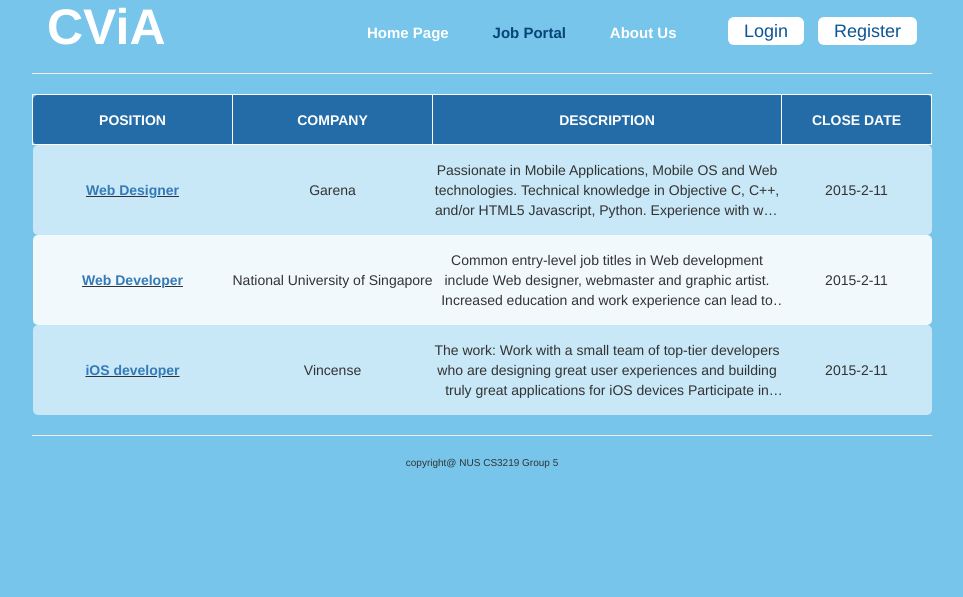
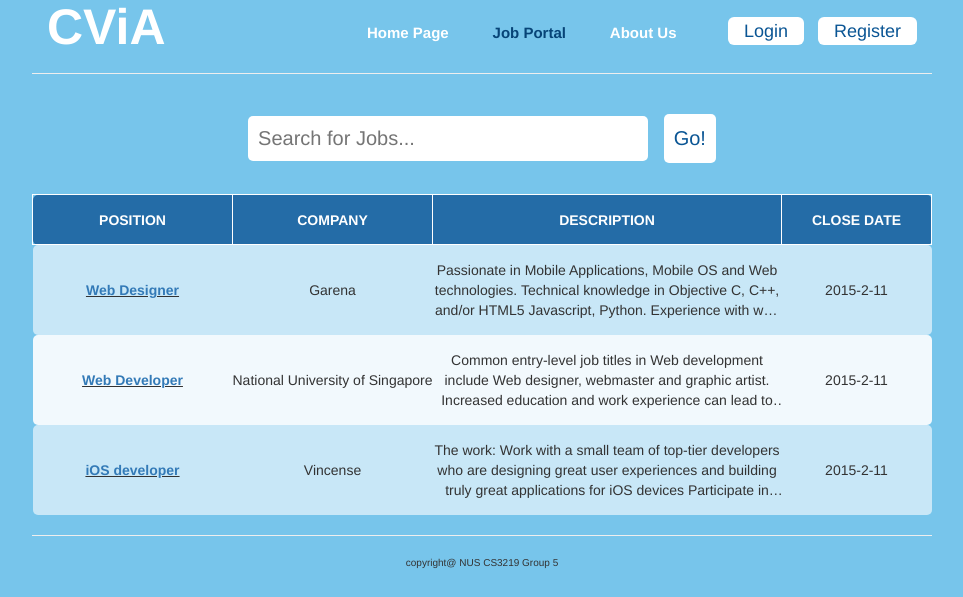
Before and after one commit to java-wei/CVIA, a PHP site: page /CVIA/jobPortal.php in a window 1280 px wide. Shown: the part 28-625 px from the top of the page, without its empty margins (158-1121 px from the left). Run offline with PHP 8.4, Linux system fonts and the light colour scheme; data comes from the database, SQL or seed files in the repository; some libraries are stand-ins or nearby versions.

Commit message:
Implement the search function in index.php & jobPortal.php

```diff
--- a/css/indexcss.css
+++ b/css/indexcss.css
@@ -153,7 +153,7 @@ hr {
 	margin-bottom: 20px;
 }
 
-#LoginButton, #RegisterButton, .UploadCVButton, #checkRankingButton, .ViewCVButton, #phpCVForm {
+#LoginButton, #RegisterButton, .UploadCVButton, #checkRankingButton, .ViewCVButton, #phpCVForm, #searchJobButton {
 	margin-left: 10px;
 	border: none;
 	color: rgb(10, 85, 148);
@@ -161,9 +161,18 @@ hr {
 	padding-bottom: 2px;
 }
 
+#searchJobInput {
+	-webkit-border-top-left-radius: 5px;
+    -webkit-border-bottom-left-radius: 5px;
+    -webkit-border-top-right-radius: 5px;
+    -webkit-border-bottom-right-radius: 5px;
+    height: 45px;
+    border: none;
+    padding-left: 10px;
+    width: 400px;
+}
 
-
-#rankViewCVButton {
+#rankViewCVButton, #searchJobButton {
 	background-color: white;
 	padding-top: 10px;
 	padding-bottom: 10px;
@@ -267,6 +276,37 @@ hr {
 .cancelButton img {
 	width: 40px;
 	height: 40px;
+}
+
+.searchSection {
+	padding-top: 20px;
+	margin-bottom: 80px;
+	display: block;
+	text-align: center;
+}
+
+.searchBox {
+	width: 500px;
+	margin: 0 auto;
+	font-size: 20px;
+}
+
+#noSearchResultMessage {
+	display: inline-block;
+	margin: 0 auto;
+	background-color: rgb(36, 108, 167);
+	color: white;
+	font-size: 20px;
+	-webkit-border-top-left-radius: 5px;
+    -webkit-border-bottom-left-radius: 5px;
+    -webkit-border-top-right-radius: 5px;
+    -webkit-border-bottom-right-radius: 5px;
+    padding-top: 5px;
+    padding-bottom: 5px;
+    padding-left: 20px;
+    padding-right: 20px;
+
+    margin-bottom: 30px;
 }
 
 /* aboutUs.php */
--- a/jobPortal.php
+++ b/jobPortal.php
@@ -149,12 +149,77 @@
 
       <hr>
 
+      <?php
+        if ($user->is_logged_in()){
+          echo "<button id=\"UploadJobButton\" type=\"button\" class=\"btn btn-default btn-lg\" style=\"margin-bottom:0px;\">Post New Job</button><hr>";
+        }
+      ?>
+
+      <div class="searchSection">
+        <div class="col-lg-6" style="width:100%;">
+          <div class="input-group searchBox">
+            <form method="POST" action=''>
+              <input id="searchJobInput" type="text" name="search_keyword" placeholder="Search for Jobs...">
+              <input id="searchJobButton" type="SUBMIT" name="search_button" value="Go!">
+            </form>
+          </div><!-- /input-group -->
+        </div>
+      </div>
+
+
+      <?php
+        if (isset($_POST['search_button']))
+        {
+          $keyword = $_POST['search_keyword'];
+          $sql = "SELECT * FROM ".JOB_TABLE." WHERE job_title LIKE '%".$keyword."%' or job_keyword LIKE '%".$keyword."%' or job_description LIKE '%".$keyword."%'";
+          $jobResult = mysql_query($sql);
+          $num_rows = mysql_num_rows($jobResult);
+
+          if ($num_rows == 0) {
+            echoNoResult();
+          } else {
+            echoDiv($jobResult);
+          }
+        }
+
+        function echoDiv($jobResult, $count) {
+          echo "<div class=\"jobList\">
+                  <table class=\"jobTable\" style=\"width:100%;\">
+                    <tr class=\"tableLabel\">
+                      <td class=\"jobTitle\">POSITION</td>
+                      <td class=\"jobCompany\">COMPANY</td>
+                      <td class=\"jobDescription\">DESCRIPTION</td>
+                      <td class=\"jobStatus\">CLOSE DATE</td>
+                    </tr>";
+
+            $count = 0;
+            while( $row = mysql_fetch_assoc($jobResult) ){
+              if ($count % 2 == 0) {
+                // oddLine
+                echo
+                "<tr class=\"jobEntry oddLine\">";
+              } else {
+                // evenLine
+                echo
+                "<tr class=\"jobEntry evenLine\">";
+              }
+              echo
+              "<td class=\"jobTitle\"><a href=\"jobPage.php?job=".$row["job_id"]."\" target=\"_blank\">".$row["job_title"]."</a></td>
+              <td class=\"jobCompany\">".$row["job_company"]."</td>
+              <td class=\"jobDescription\">".$row["job_description"]."</td>
+              <td class=\"jobStatus\">2015-2-11</td>
+              </tr>";
+              $count = $count + 1;
+            }
+            echo "</table></div>";
+        }
+
+        function echoNoResult() {
+          echo "<p id=\"noSearchResultMessage\">No Job Found</p>";
+        }
+      ?>
+
       <div class="jobListPane">
-        <?php
-        if ($user->is_logged_in()){
-          echo "<button id=\"UploadJobButton\" type=\"button\" class=\"btn btn-default btn-lg\">Post New Job</button>";
-        }
-        ?>
         <div class="jobList">
           <table class="jobTable">
             <tr class="tableLabel">
--- a/js/indexjs.js
+++ b/js/indexjs.js
@@ -44,6 +44,9 @@ $("#registerSubmitButton").click(function() {
 $("#jobSubmitButton").click(function() {
   $("#postJobBox").fadeOut("slow");
   $("#blockMask").fadeOut("slow");
+
+  //$.post('test.php', {variable: "hellp"});
+  document.cookie = "variable="+"askdhfkjashdfjklashf";
 });
 
 $("#LogoutButton").click(function() {
```
Also changed, not shown: index.php (+65 -3 lines).
